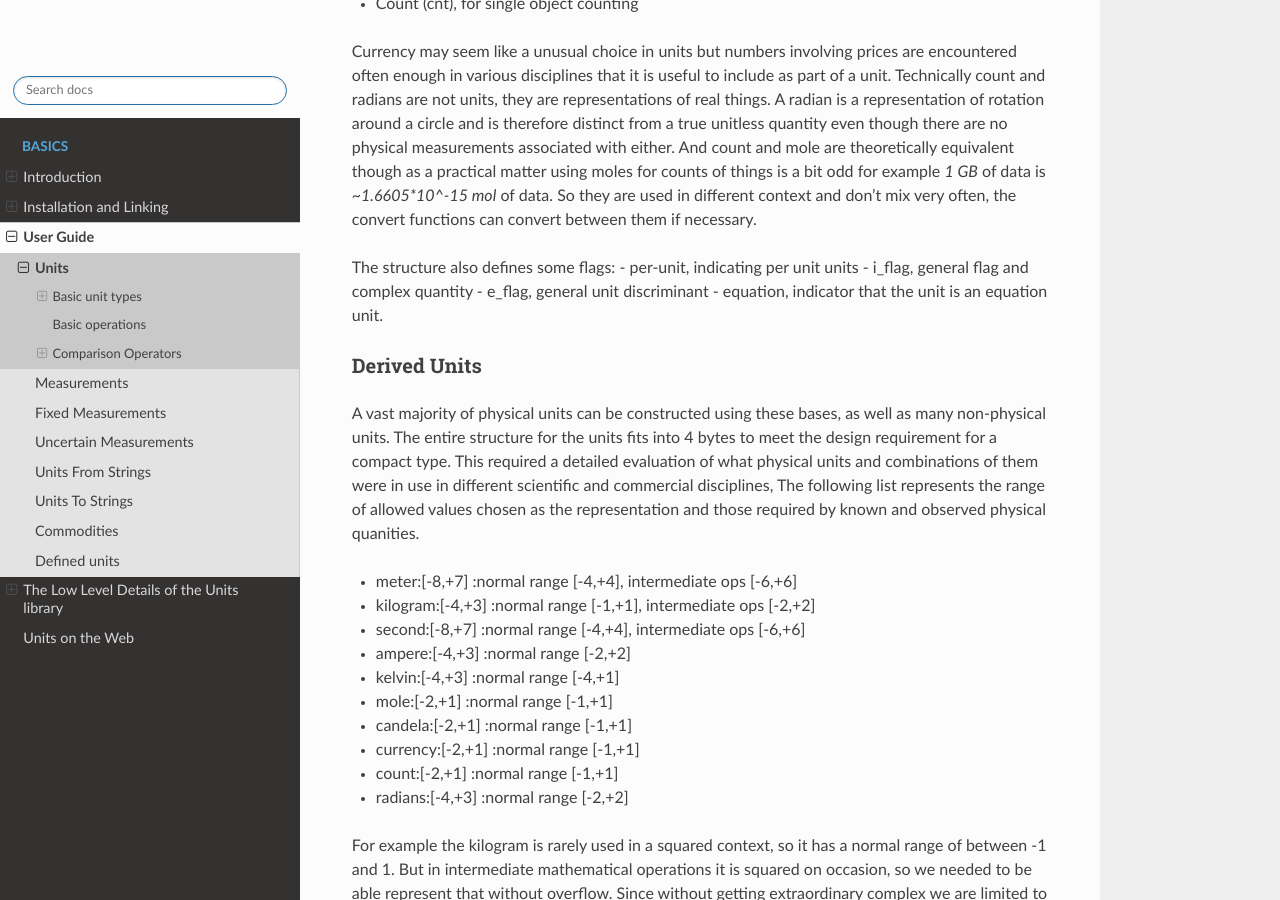
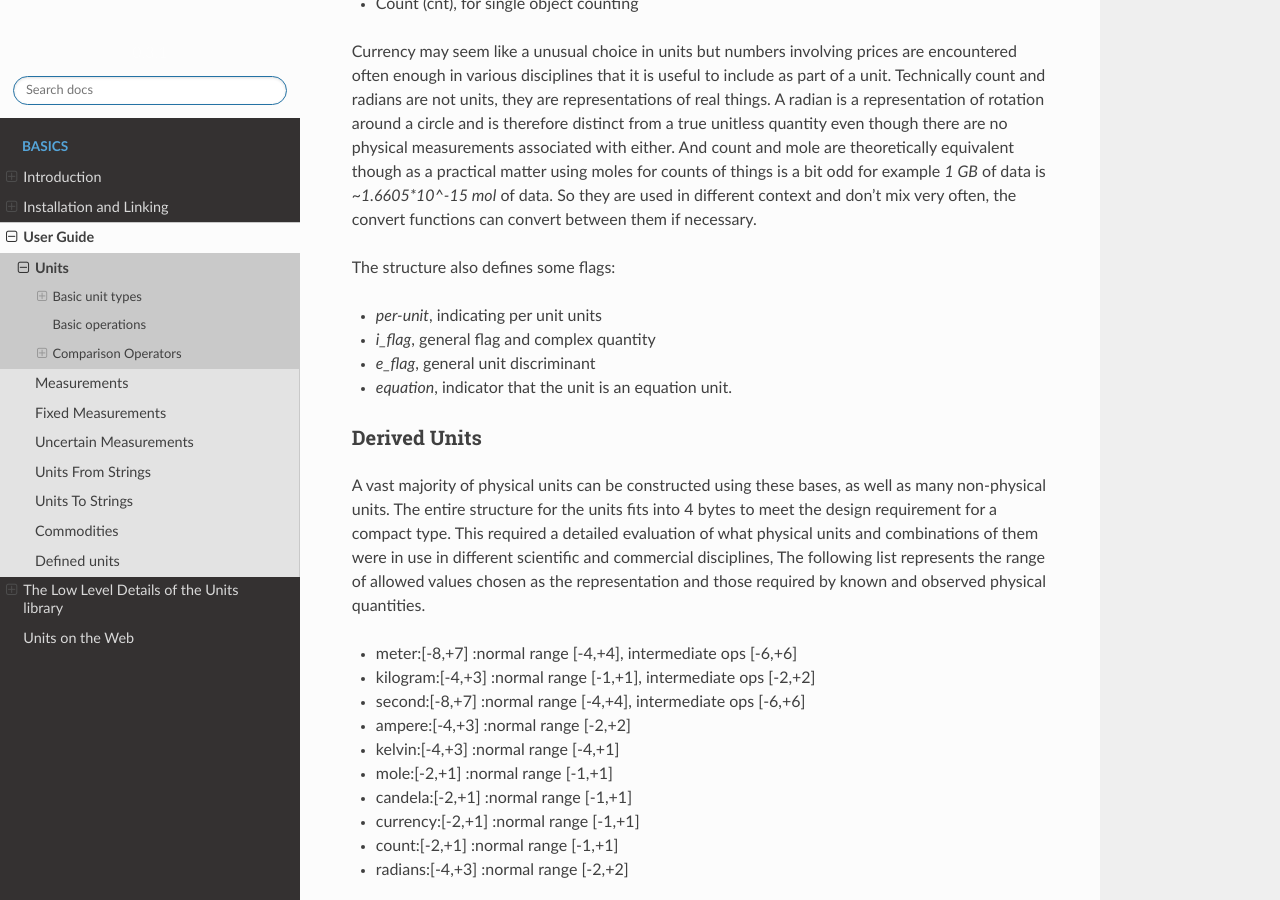
Before and after one commit to LLNL/units, a Sphinx documentation site: the page built from docs/user-guide/units.rst, in a window 1280 px wide and 900 px high, scrolled down 728 px. Built offline with Sphinx 7.4.7 and the Read the Docs theme 2.0.0, drawn with Linux system fonts in a browser that asks for light colours.

Commit message:
update some docs and links

```diff
--- a/docs/user-guide/index.rst
+++ b/docs/user-guide/index.rst
@@ -2,7 +2,9 @@
 User Guide
 ============
 
-The Units library user guide is an in depth look at how to use the C++ library and its functionality, covering the basic types in the library and operations with them
+The Units library user guide is an in depth look at how to use the C++ library and its functionality, covering the basic types in the library and operations with them.
+The guide covers the basic types and what operations are available on them, as well as a lot of details on how to use the library.
+
 
 .. toctree::
    :maxdepth: 1
--- a/docs/user-guide/units.rst
+++ b/docs/user-guide/units.rst
@@ -32,14 +32,15 @@ Technically count and radians are not units, they are representations of real th
 And count and mole are theoretically equivalent though as a practical matter using moles for counts of things is a bit odd for example `1 GB` of data is `~1.6605*10^-15 mol` of data. So they are used in different context and don't mix very often, the convert functions can convert between them if necessary.
 
 The structure also defines some flags:
-- per-unit, indicating per unit units
-- i_flag,  general flag and complex quantity
-- e_flag,  general unit discriminant
-- equation,  indicator that the unit is an equation unit.
+
+-  `per-unit`, indicating per unit units
+-  `i_flag`,  general flag and complex quantity
+-  `e_flag`,  general unit discriminant
+-  `equation`,  indicator that the unit is an equation unit.
 
 Derived Units
 +++++++++++++++
-A vast majority of physical units can be constructed using these bases, as well as many non-physical units.  The entire structure for the units fits into 4 bytes to meet the design requirement for a compact type.  This required a detailed evaluation of what physical units and combinations of them were in use in different scientific and commercial disciplines,  The following list represents the range of allowed values chosen as the representation and those required by known and observed physical quanities.
+A vast majority of physical units can be constructed using these bases, as well as many non-physical units.  The entire structure for the units fits into 4 bytes to meet the design requirement for a compact type.  This required a detailed evaluation of what physical units and combinations of them were in use in different scientific and commercial disciplines,  The following list represents the range of allowed values chosen as the representation and those required by known and observed physical quantities.
 
 -   meter:\[-8,+7\]  \:normal range \[-4,+4\], intermediate ops \[-6,+6\]
 -   kilogram:\[-4,+3\] \:normal range \[-1,+1\], intermediate ops \[-2,+2\]
@@ -59,7 +60,7 @@ Basic operations
 -----------------
 Some mathematical operations between units are supported.  `*` and `/` with units produce a new unit.
 
-.. code-block:: cpp
+.. code-block:: c++
    auto new_unit=m/s;
    auto another=new_unit*s;
    //another == m
```
Also changed, not shown: README.md (+24 -1 lines).
